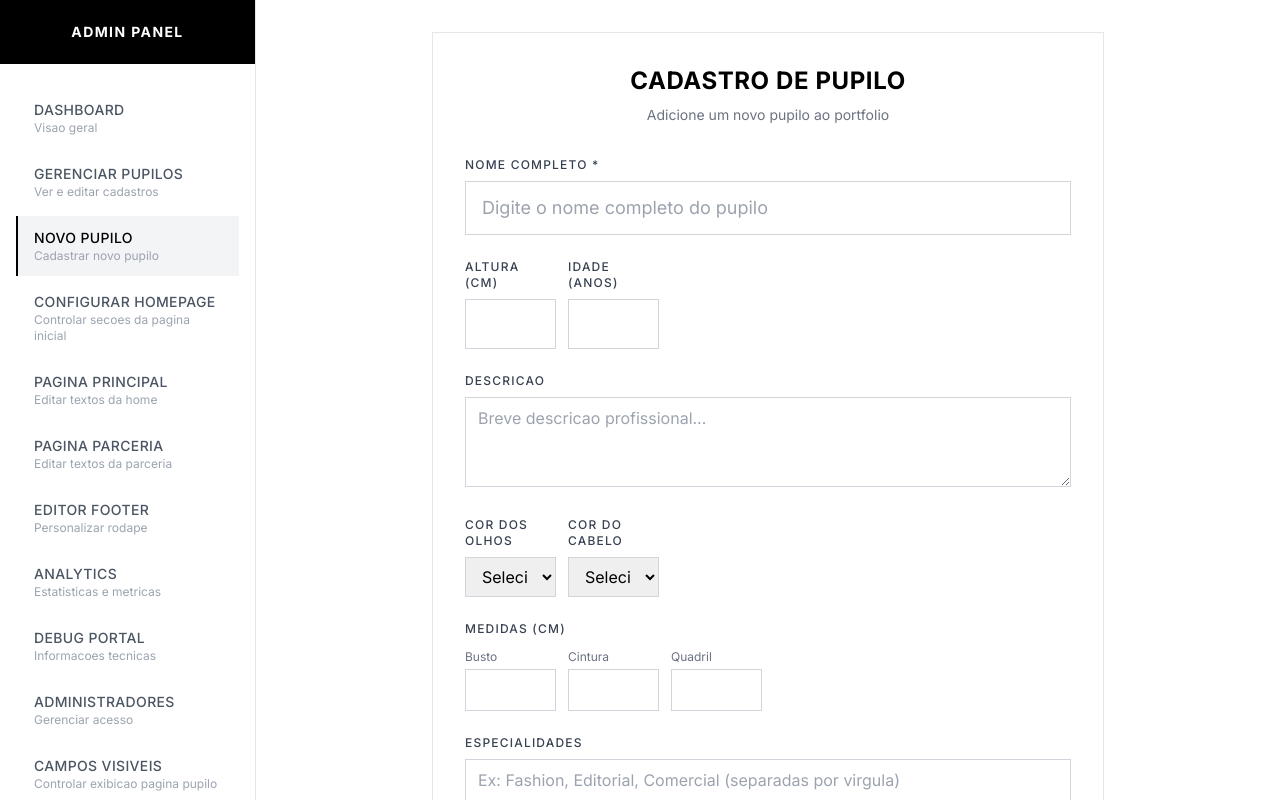
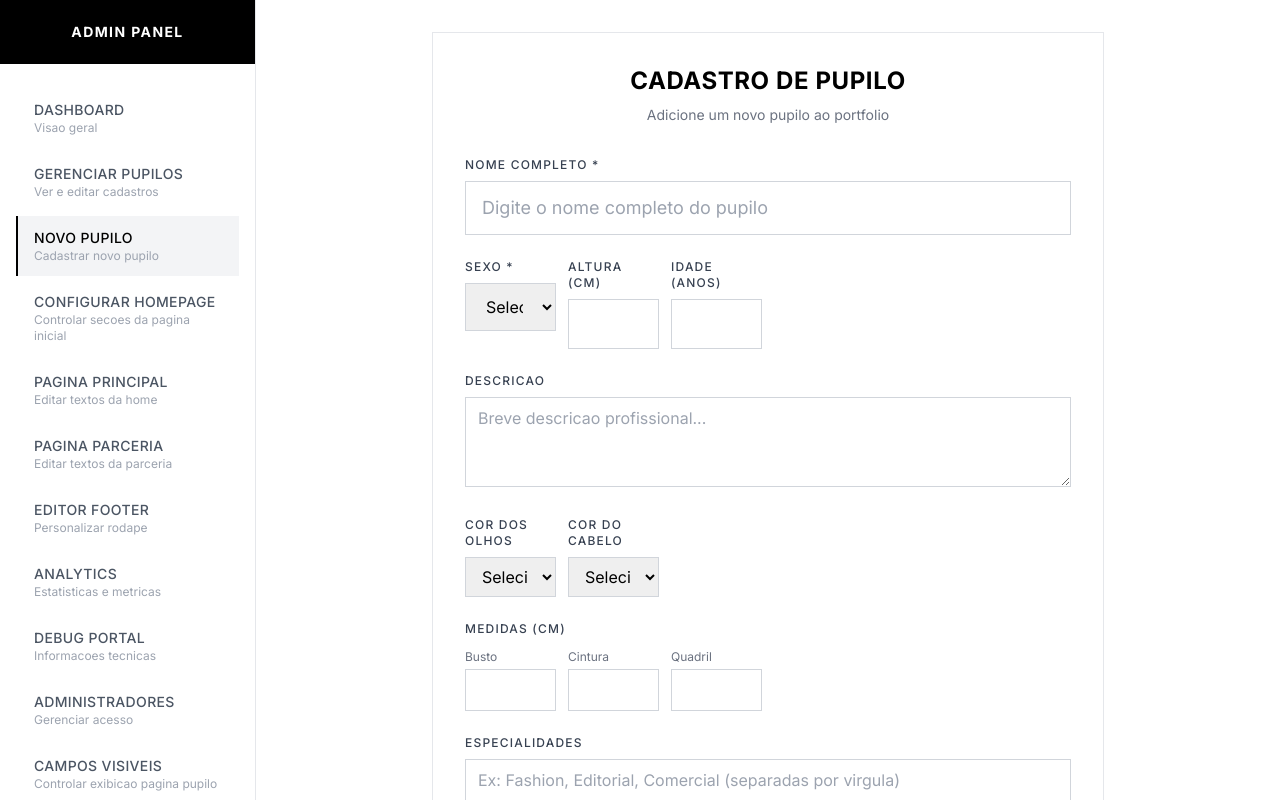
Before and after one commit to viniciusglopes/pupilos-da-lani, a Next.js app: page /admin/cadastro in a window 1280 px wide. Shown: the top 800 px of the page. Built offline with nearby package versions, Linux system fonts and the light colour scheme; no server answers; the database is empty; sample sign-in values are in the browser's storage.

Commit message:
Cadastro: adicionar campo Sexo obrigatório

```diff
--- a/src/app/admin/cadastro/page.tsx
+++ b/src/app/admin/cadastro/page.tsx
@@ -13,6 +13,7 @@ export default function CadastroPage() {
   const [videos, setVideos] = useState<File[]>([])
   const [formData, setFormData] = useState<PessoaForm>({
     nome: '',
+    sexo: '',
     descricao: '',
     altura: undefined,
     idade: undefined,
@@ -171,6 +172,7 @@ export default function CadastroPage() {
 
       setFormData({
         nome: '',
+        sexo: '',
         descricao: '',
         altura: undefined,
         idade: undefined,
@@ -251,7 +253,24 @@ export default function CadastroPage() {
             </div>
 
             {/* Informacoes Basicas */}
-            <div className="grid grid-cols-1 sm:grid-cols-2 gap-6">
+            <div className="grid grid-cols-1 sm:grid-cols-3 gap-6">
+              <div>
+                <label className="block text-xs font-medium text-gray-700 mb-2 uppercase tracking-widest">
+                  Sexo *
+                </label>
+                <select
+                  name="sexo"
+                  value={(formData as any).sexo || ''}
+                  onChange={handleInputChange}
+                  className="w-full px-4 py-3 border border-gray-300 focus:outline-none focus:ring-2 focus:ring-black"
+                  required
+                >
+                  <option value="">Selecione...</option>
+                  <option value="Masculino">Masculino</option>
+                  <option value="Feminino">Feminino</option>
+                </select>
+              </div>
+
               <div>
                 <label className="block text-xs font-medium text-gray-700 mb-2 uppercase tracking-widest">
                   Altura (cm)
@@ -277,7 +296,7 @@ export default function CadastroPage() {
                   value={formData.idade || ''}
                   onChange={handleInputChange}
                   className="w-full px-4 py-3 border border-gray-300 focus:outline-none focus:ring-2 focus:ring-black"
-                  min="16"
+                  min="0"
                   max="65"
                 />
               </div>
```
